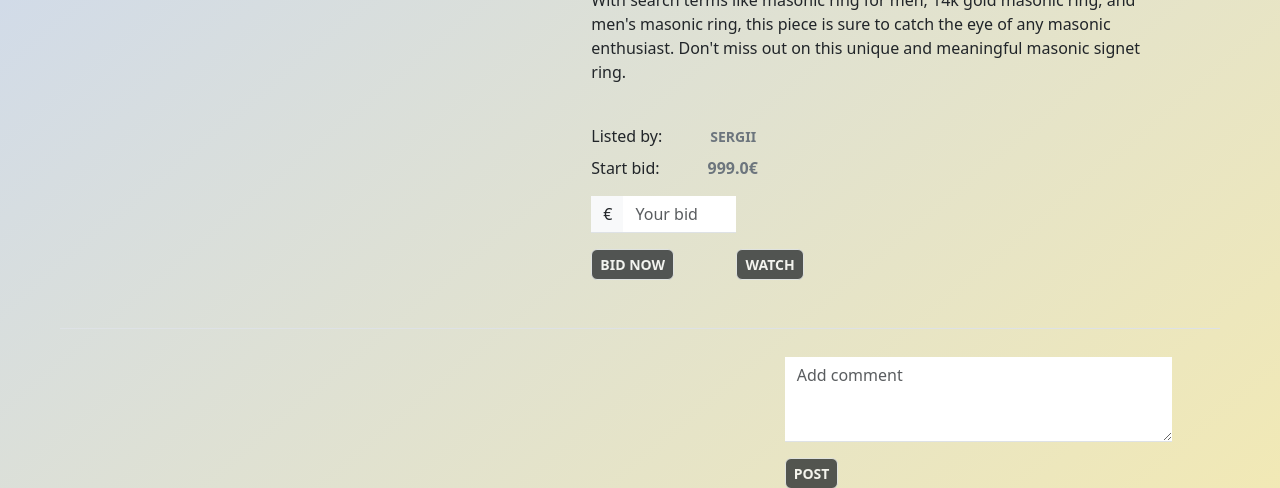
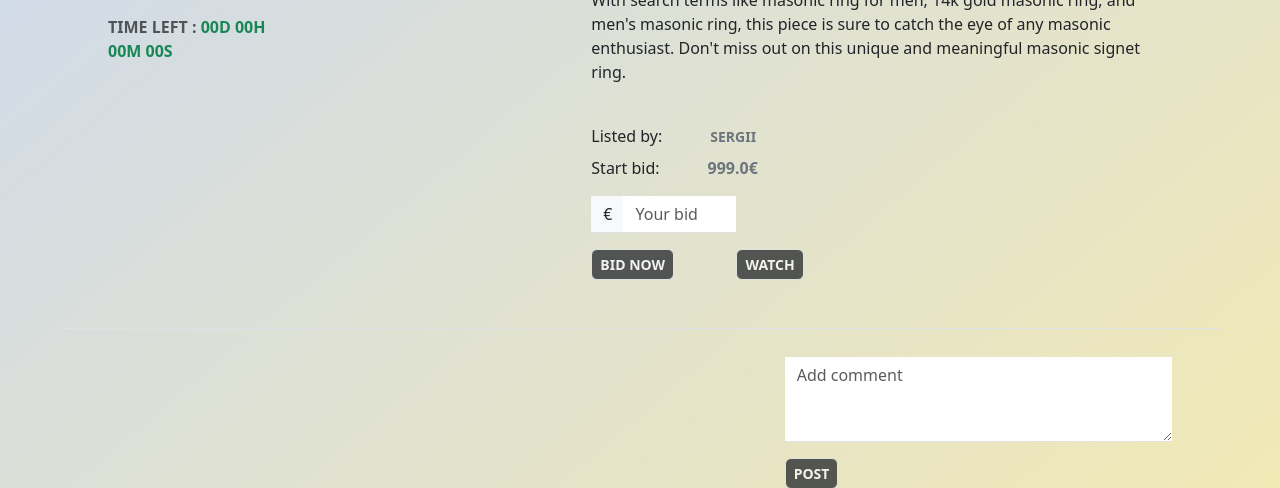
Before and after one commit to Lightmaker777/BidMania-Auctions, a Django app: page /listing/7 in a window 1280 px wide. Shown: the part 460-948 px from the top of the page. Run offline with Django 3.2, Linux system fonts and the light colour scheme; data comes from the database, SQL or seed files in the repository; both versions use the stored data as it was after the commit; some libraries are stand-ins or nearby versions.

Commit message:
added timer: in progress

```diff
--- a/auctions/models.py
+++ b/auctions/models.py
@@ -1,6 +1,8 @@
 from django import forms
 from django.contrib.auth.models import AbstractUser
 from django.db import models
+from django.utils import timezone
+
 
 
 class User(AbstractUser):
@@ -39,6 +41,8 @@
     active = models.BooleanField(default=True)
     stream = models.OneToOneField(Stream, on_delete=models.CASCADE, null=True, blank=True)
     is_live_auction = models.BooleanField(default=False)
+    end_date = models.DateTimeField(default=timezone.now)
+
     class Meta:
         ordering = ["title"]
 
@@ -59,6 +63,12 @@
 
     def num_of_watcher(self):
         return len(self.watcher.all())
+
+    def time_until_end(self):
+        now = timezone.now()
+        time_left = self.end_date - now
+        return max(time_left, timezone.timedelta(0))
+
 
 
 class Bid(models.Model):
--- /dev/null
+++ b/auctions/static/timer.js
@@ -0,0 +1,34 @@
+// timer.js
+
+function updateDetailTimer() {
+    var endTime = Date.parse("{{ auction.end_time }}");
+    console.log("End Time:", new Date(endTime));
+    var currentTime = new Date();
+    var timeLeft = Math.max(endTime - currentTime, 0);
+
+    var days = Math.floor(timeLeft / (1000 * 60 * 60 * 24));
+    var hours = Math.floor((timeLeft % (1000 * 60 * 60 * 24)) / (1000 * 60 * 60));
+    var minutes = Math.floor((timeLeft % (1000 * 60 * 60)) / (1000 * 60));
+    var seconds = Math.floor((timeLeft % (1000 * 60)) / 1000);
+
+    var formattedTime = formatTime(days, hours, minutes, seconds);
+
+    // Update the timer text in the auction details
+    document.getElementById('detail-timer').innerText = formattedTime;
+
+    // Optionally, change the color based on time remaining
+    document.getElementById('detail-timer').style.color = (timeLeft <= 60000) ? 'red' : 'green';
+}
+
+function formatTime(days, hours, minutes, seconds) {
+    if (isNaN(days) || isNaN(hours) || isNaN(minutes) || isNaN(seconds)) {
+        return '00d 00h 00m 00s';
+    }
+    return (days < 10 ? '0' : '') + days + 'd ' + (hours < 10 ? '0' : '') + hours + 'h ' + (minutes < 10 ? '0' : '') + minutes + 'm ' + (seconds < 10 ? '0' : '') + seconds + 's';
+}
+
+// Update the detail timer every second (adjust as needed)
+setInterval(updateDetailTimer, 1000);
+
+// Initial call to update the detail timer on page load
+updateDetailTimer();
--- a/auctions/templates/auctions/create.html
+++ b/auctions/templates/auctions/create.html
@@ -1,6 +1,7 @@
 {% extends "auctions/layout.html" %}
 
 {% block body %}
+
 <div class="container-fluid">
     <div class="row justify-content-center align-items-center" style="height: 86vh;">
         <div class="col-lg-6 col-md-8">
--- a/auctions/templates/auctions/layout.html
+++ b/auctions/templates/auctions/layout.html
@@ -10,6 +10,8 @@
         <link rel="stylesheet" type="text/css" href="https://cdn.jsdelivr.net/npm/bootstrap-icons@1.10.4/font/bootstrap-icons.css">
         <!-- Static CSS -->
         <link href="{% static 'styles.css' %}" rel="stylesheet" type="text/css">
+
+
     </head>
 
     <body style="background: linear-gradient(to bottom right, rgb(200, 215, 247), rgb(244, 234, 177));">
--- a/auctions/templates/auctions/listing.html
+++ b/auctions/templates/auctions/listing.html
@@ -2,7 +2,9 @@
 
 {% block body %}
 <script src="https://www.paypal.com/sdk/js?client-id=AcLFF1ok9PHl5en6m2cFI9T2O33Ngy0E3BAKrnJpdVPUdnhCOAah5D_EzJVau-XEjcJir2-Mkoxm8rHx&currency=EUR"></script>
-
+<!-- Include the timer.js script -->
+{% load static %}
+<script src="{% static 'timer.js' %}"></script>
 
 <div class="my-5 container-fluid">
     <!-- Image and details -->
@@ -18,6 +20,16 @@
             src="https://i.imgur.com/vLDtrNC.jpg"
             {% endif %}
             class="img-fluid" alt="{{ auction.title }}">
+            <!-- Timer -->
+<div class="py-3 col-lg-6 col-md-12 col-sm-6 col-12 d-flex flex-wrap align-items-end justify-content-start order-lg-2 order-md-1 order-sm-1 order-1">
+    <!-- Timer -->
+    <div class="mb-2">
+        <span class="text-uppercase text-muted fw-bold">TIME LEFT :</span>
+        <span id="detail-timer" class="text-uppercase active text-decoration-none text-success fw-bold"></span>
+    </div>
+
+    <!-- ... (other buttons and forms) ... -->
+</div>
             <!-- Closed listing -->
             {% else %}
             <div class="position-relative">
@@ -52,7 +64,8 @@
 
             <!-- Title -->
             <div class="py-3 d-flex flex-wrap align-items-center border-0 border-bottom">
-                <h2>{{ auction.title }}</h2>
+
+                <h2><li class="list-group-item"><a href="{% url 'live_stream' auction_id=auction.id %}">{{ auction.title }}</a></li></h2>
             </div>
 
             <!-- Description -->
@@ -69,7 +82,6 @@
                 {% endif %}
                 <div class="d-flex flex-wrap">
 
-
                     <!-- Bid -->
                     <form action="{% url 'bid' id=auction.id %}" method="POST" class="py-2 col-lg-3 col-md-12 col-sm-6 col-12 order-lg-1 order-md-2 order-sm-2 order-2">
 
@@ -78,7 +90,7 @@
 
                             <div class="input-group">
                                 <span class="mb-3 border input-group-text rounded-0 border-0 border border-bottom">€</span>
-            <input type="number" class="mb-3 rounded-0 border-0 border border-bottom form-control" name="bid" placeholder="Your bid" autocomplete="off">
+                                <input type="number" class="mb-3 rounded-0 border-0 border border-bottom form-control" name="bid" placeholder="Your bid" autocomplete="off" required>
                             </div>
 
                             <input class="btn btn-sm btn-dark border rounded-2 text-uppercase text-decoration-none text-light fw-bold opacity-75" type="submit" value="Bid Now">
@@ -111,6 +123,8 @@
                         }).render('#paypal-button-container');
                     </script>
 
+
+
                     <!-- Wishlist / Close listing -->
                     <div class="py-2 col-lg-6 col-md-12 col-sm-6 col-12 d-flex flex-wrap align-items-end justify-content-start order-lg-2 order-md-1 order-sm-1 order-1">
                         <!-- Close listing -->
@@ -124,7 +138,7 @@
                         {% elif user == auction.lister and auction.active == False %}
                         <form action="{% url 'activate' id=auction.id %}" method="POST">
                             {% csrf_token %}
-        <input class="btn btn-sm btn-light border rounded-0 text-uppercase text-decoration-none text-secondary fw-bold opacity-75" type="submit" value="Activate Listing" name="open">
+                            <input class="btn btn-sm btn-dark border rounded-2 text-uppercase text-decoration-none text-light fw-bold opacity-75" type="submit" value="Activate Listing" name="open">
                         </form>
 
                         <!-- Add to watchlist / remove from watchlist -->
@@ -142,7 +156,6 @@
                         </form>
                         {% endif %}
                     </div>
-
 
                 </div>
             </div>
@@ -177,7 +190,6 @@
             </form>
         </div>
 
-
         <!-- Listing's comments -->
         <div class="px-5 py-3 col-md-5 col-lg-7">
             {% if not comments %}
@@ -202,7 +214,6 @@
         {% endif %}
 
         </div>
-
     </div>
 
 </div>
--- a/auctions/views.py
+++ b/auctions/views.py
@@ -11,8 +11,8 @@
 from django.db.models import Q
 import requests
 from django.contrib import messages
-
-
+from datetime import timedelta
+from django.utils import timezone
 
 # Twitch authentication and callback
 from twitch import TwitchClient
@@ -218,7 +218,6 @@
         })
 
 
-# Create new listing
 @login_required(login_url='login')
 def create(request):
     # User clicks "create listing" on navbar
@@ -235,6 +234,10 @@
         image = request.POST['image']
         image_upload = request.POST['image_upload']
         category = Category.objects.get(category=request.POST['category'])
+
+        # Calculate the end date for the new auction (e.g., set it to 7 days from now)
+        end_date = timezone.now() + timedelta(days=7)
+
         new_listing = Auction(
             title=title,
             description=description,
@@ -242,9 +245,11 @@
             image=image,
             image_upload=image_upload,
             category=category,
-            lister=request.user)
+            lister=request.user,
+            end_date=end_date  # Set the end date for the auction
+        )
 
-   # Check if an image URL is provided
+        # Check if an image URL is provided
         if 'image' in request.POST and request.POST['image']:
             new_listing.image = request.POST['image']
         # Check if an image file is uploaded
@@ -252,7 +257,17 @@
             new_listing.image = request.FILES['image_upload']
 
         new_listing.save()
-        return redirect("index")
+
+        # Calculate remaining time until the auction ends
+        remaining_time = new_listing.time_until_end()
+
+        context = {
+            'auction': new_listing,
+            'remaining_time': remaining_time,
+        }
+
+        return render(request, 'auctions/listing.html', context)
+
 
 
 
```
Also changed, not shown: auctions/templates/auctions/index.html (+16 -7 lines), auctions/templates/auctions/live_auctions.html (+3 -9 lines), auctions/templates/auctions/live_stream.html (+1 -9 lines), auctions/migrations/0008_auction_end_time.py (added), auctions/migrations/0009_remove_auction_end_time_auction_end_date.py (added), db.sqlite3. Lines whose indentation alone changed are shown as unchanged.
